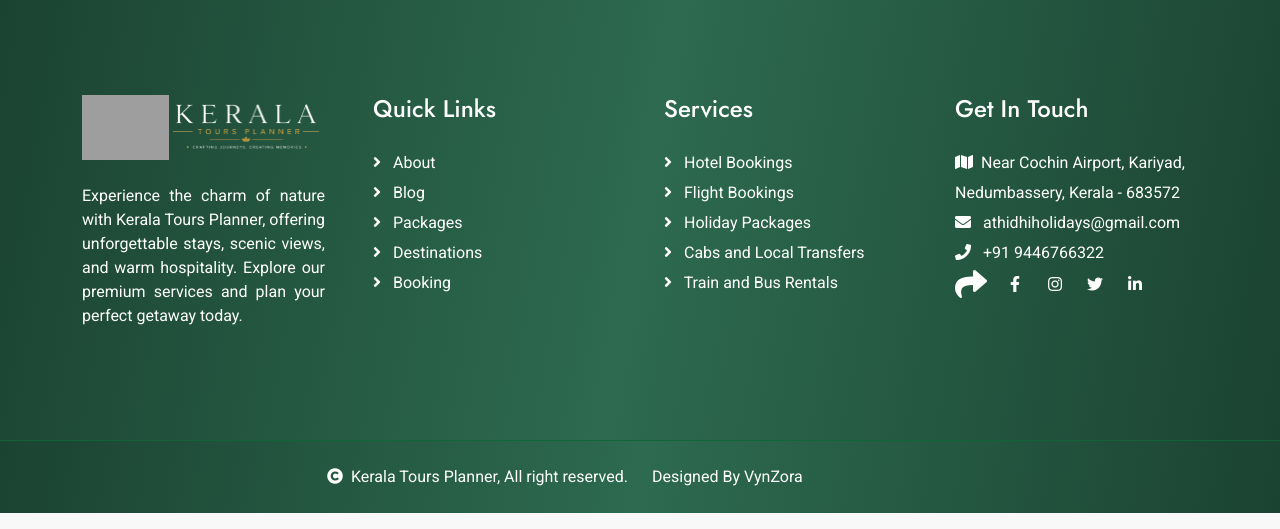
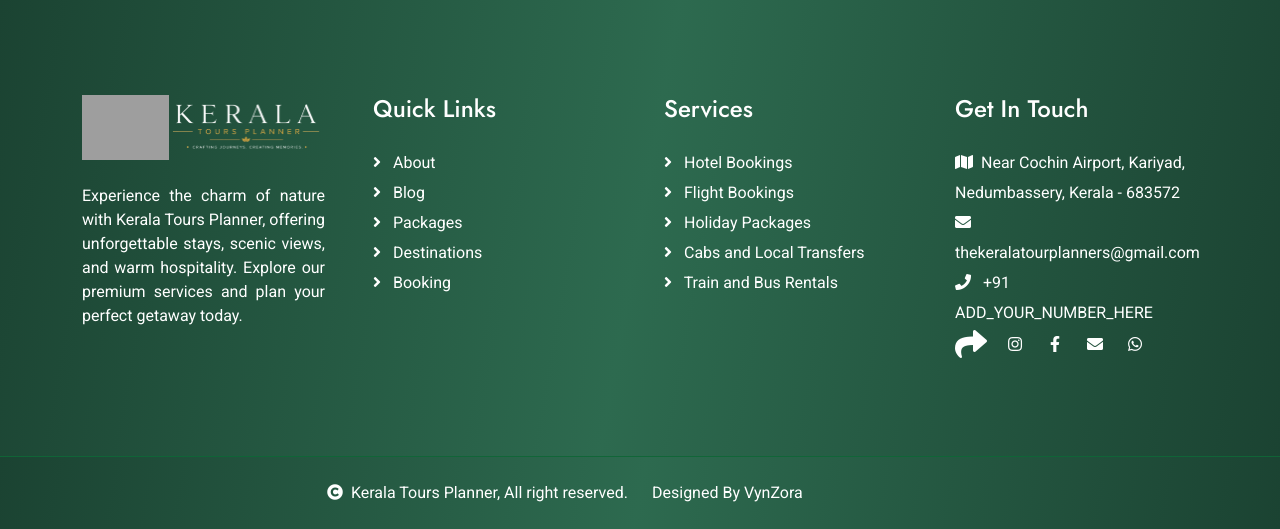
Before and after one commit to VynZora/athidhi-holidays, a Django app: page / in a window 1280 px wide. Shown: the part 4903-5432 px from the top of the page. Run offline with Django 3.2, Linux system fonts and the light colour scheme; data comes from the database, SQL or seed files in the repository; some libraries are stand-ins or nearby versions; grey boxes are pictures that could not be loaded.

Commit message:
some updates

```diff
--- a/templates/base.html
+++ b/templates/base.html
@@ -78,11 +78,10 @@
         <div class="row gx-0">
             <div class="col-lg-12 text-center text-lg-end mb-2 mb-lg-0">
                 <div class="d-inline-flex align-items-center" style="height: 45px;">
-                    <a class="btn btn-sm btn-outline-light btn-sm-square rounded-circle me-2" href="https://www.instagram.com/athidhi_holidays/profilecard"><i class="fab fa-instagram fw-normal"></i></a>
-                    <a class="btn btn-sm btn-outline-light btn-sm-square rounded-circle me-2" href="https://www.facebook.com/share/15p7cpjkEv/?mibextid=wwXIfr"><i class="fab fa-facebook-f fw-normal"></i></a>
-                    <a class="btn btn-sm btn-outline-light btn-sm-square rounded-circle me-2" href=""><i class="fab fa-twitter fw-normal"></i></a>
-                    <a class="btn btn-sm btn-outline-light btn-sm-square rounded-circle me-2" href=""><i class="fab fa-linkedin-in fw-normal"></i></a>
-                    <a class="btn btn-sm btn-outline-light btn-sm-square rounded-circle" href=""><i class="fab fa-youtube fw-normal"></i></a>
+                    <a class="btn btn-sm btn-outline-light btn-sm-square rounded-circle me-2" href="https://www.instagram.com/keralatoursplanner?igsh=eXE0M2Q5cGo3aHM3&utm_source=qr"><i class="fab fa-instagram fw-normal"></i></a>
+                    <a class="btn btn-sm btn-outline-light btn-sm-square rounded-circle me-2" href="https://www.facebook.com/share/16rCGaPXau/?mibextid=wwXIfr"><i class="fab fa-facebook-f fw-normal"></i></a>
+                    <a class="btn btn-sm btn-outline-light btn-sm-square rounded-circle me-2" href="mailto:thekeralatourplanners@gmail.com"><i class="fas fa-envelope fw-normal"></i></a>
+                    <a class="btn btn-sm btn-outline-light btn-sm-square rounded-circle" href="https://wa.me/ADD_YOUR_NUMBER_HERE"><i class="fab fa-whatsapp fw-normal"></i></a>
                 </div>
             </div>
         </div>
@@ -142,25 +141,25 @@
                 <div class="col-md-6 col-lg-6 col-xl-3">
                     <div class="footer-item d-flex flex-column">
                         <h4 class="mb-4 text-white">Services</h4>
-                        <a href="https://wa.me/919446766322"><i class="fas fa-angle-right me-2"></i> Hotel Bookings</a>
-                        <a href="https://wa.me/919446766322"><i class="fas fa-angle-right me-2"></i> Flight Bookings</a>
-                        <a href="https://wa.me/919446766322"><i class="fas fa-angle-right me-2"></i> Holiday Packages</a>
-                        <a href="https://wa.me/919446766322"><i class="fas fa-angle-right me-2"></i> Cabs and Local Transfers</a>
-                        <a href="https://wa.me/919446766322"><i class="fas fa-angle-right me-2"></i> Train and Bus Rentals  </a>
+                        <a href="https://wa.me/ADD_YOUR_NUMBER_HERE"><i class="fas fa-angle-right me-2"></i> Hotel Bookings</a>
+                        <a href="https://wa.me/ADD_YOUR_NUMBER_HERE"><i class="fas fa-angle-right me-2"></i> Flight Bookings</a>
+                        <a href="https://wa.me/ADD_YOUR_NUMBER_HERE"><i class="fas fa-angle-right me-2"></i> Holiday Packages</a>
+                        <a href="https://wa.me/ADD_YOUR_NUMBER_HERE"><i class="fas fa-angle-right me-2"></i> Cabs and Local Transfers</a>
+                        <a href="https://wa.me/ADD_YOUR_NUMBER_HERE"><i class="fas fa-angle-right me-2"></i> Train and Bus Rentals  </a>
                     </div>
                 </div>
                 <div class="col-md-6 col-lg-6 col-xl-3">
                     <div class="footer-item d-flex flex-column">
                         <h4 class="mb-4 text-white">Get In Touch</h4>
                         <a href=""><i class="fas fa-map me-2"></i>Near Cochin Airport, Kariyad, Nedumbassery, Kerala - 683572</a>
-                        <a href=""><i class="fas fa-envelope me-2"></i> athidhiholidays@gmail.com</a>
-                        <a href=""><i class="fas fa-phone me-2"></i> +91 9446766322 </a>
+                        <a href="mailto:thekeralatourplanners@gmail.com"><i class="fas fa-envelope me-2"></i> thekeralatourplanners@gmail.com</a>
+                        <a href="https://wa.me/ADD_YOUR_NUMBER_HERE"><i class="fas fa-phone me-2"></i> +91 ADD_YOUR_NUMBER_HERE </a>
                         <div class="d-flex align-items-center">
                             <i class="fas fa-share fa-2x text-white me-2"></i>
-                            <a class="btn-square btn rounded-circle mx-1" style="color: #fff;" href="https://www.facebook.com/share/15p7cpjkEv/?mibextid=wwXIfr"><i class="fab fa-facebook-f"></i></a>
-                            <a class="btn-square btn rounded-circle mx-1" style="color: #fff;" href="https://www.instagram.com/athidhi_holidays/profilecard"><i class="fab fa-instagram"></i></a>
-                            <a class="btn-square btn rounded-circle mx-1" style="color: #fff;" href=""><i class="fab fa-twitter"></i></a>
-                            <a class="btn-square btn rounded-circle mx-1" style="color: #fff;" href=""><i class="fab fa-linkedin-in"></i></a>
+                            <a class="btn-square btn rounded-circle mx-1" style="color: #fff;" href="https://www.instagram.com/keralatoursplanner?igsh=eXE0M2Q5cGo3aHM3&utm_source=qr"><i class="fab fa-instagram"></i></a>
+                            <a class="btn-square btn rounded-circle mx-1" style="color: #fff;" href="https://www.facebook.com/share/16rCGaPXau/?mibextid=wwXIfr"><i class="fab fa-facebook-f"></i></a>
+                            <a class="btn-square btn rounded-circle mx-1" style="color: #fff;" href="mailto:thekeralatourplanners@gmail.com"><i class="fas fa-envelope"></i></a>
+                            <a class="btn-square btn rounded-circle mx-1" style="color: #fff;" href="https://wa.me/ADD_YOUR_NUMBER_HERE"><i class="fab fa-whatsapp"></i></a>
                         </div>
                     </div>
                 </div>
@@ -185,7 +184,7 @@
     <!-- Copyright End -->
 
     <!-- Back to Top -->
-    <a href="https://wa.me/919446766322" target="_blank" class="whatsapp-btn">
+    <a href="https://wa.me/ADD_YOUR_NUMBER_HERE" target="_blank" class="whatsapp-btn">
         <i class="fab fa-whatsapp"></i>
     </a>
 
--- a/templates/contact.html
+++ b/templates/contact.html
@@ -38,14 +38,14 @@
                             <div class="text-center mb-4">
                                 <i class="fa fa-phone-alt fa-3x  mb-3" style="color: #013d28;"></i>
                                 <h4 class="text-primary">Mobile</h4>
-                                <p class="mb-0"> +91 9446766322</p>
+                                <p class="mb-0"> +91 ADD_YOUR_NUMBER_HERE</p>
                                 <!-- <p class="mb-0">+012 345 67890</p> -->
                             </div>
 
                             <div class="text-center">
                                 <i class="fa fa-envelope-open fa-3x  mb-3" style="color: #013d28;"></i>
                                 <h4 class="text-primary">Email</h4>
-                                <p class="mb-0">athidhiholidays@gmail.com</p>
+                                <p class="mb-0">thekeralatourplanners@gmail.com</p>
                                 <!-- <p class="mb-0">info@example.com</p> -->
                             </div>
                         </div>
--- a/templates/destination_details.html
+++ b/templates/destination_details.html
@@ -40,7 +40,7 @@
                     <div class="col-12 col-lg-6 order-lg-2">
                         <h1 class="mb-4">{{ destination.name }}</h1>
                         <p class="mb-4">{{ destination.description|safe }}</p>
-                        <a class="btn  rounded-pill py-3 px-5" style="background:linear-gradient(100deg, #1B4332, #2D6A4F, #1B4332); border-color: black; color: #fff;" href="https://wa.me/919446766322">Enquire Now</a>
+                        <a class="btn  rounded-pill py-3 px-5" style="background:linear-gradient(100deg, #1B4332, #2D6A4F, #1B4332); border-color: black; color: #fff;" href="https://wa.me/ADD_YOUR_NUMBER_HERE">Enquire Now</a>
                     </div>
                 </div>
             </div>
--- a/templates/index.html
+++ b/templates/index.html
@@ -353,7 +353,7 @@
                                             </div>
                                         </div>
                                         <div class="national-plus-icon">
-                                            <a href="https://wa.me/919446766322" class="my-auto"><i class="fas fa-link fa-2x text-white"></i></a>
+                                            <a href="https://wa.me/ADD_YOUR_NUMBER_HERE" class="my-auto"><i class="fas fa-link fa-2x text-white"></i></a>
                                         </div>
                                     </div>
                                 </div>
@@ -368,7 +368,7 @@
                                             </div>
                                         </div>
                                         <div class="national-plus-icon">
-                                            <a href="https://wa.me/919446766322" class="my-auto"><i class="fas fa-link fa-2x text-white"></i></a>
+                                            <a href="https://wa.me/ADD_YOUR_NUMBER_HERE" class="my-auto"><i class="fas fa-link fa-2x text-white"></i></a>
                                         </div>
                                     </div>
                                 </div>
@@ -384,7 +384,7 @@
                                         </div>
 
                                         <div class="national-plus-icon">
-                                            <a href="https://wa.me/919446766322" class="my-auto"><i class="fas fa-link fa-2x text-white"></i></a>
+                                            <a href="https://wa.me/ADD_YOUR_NUMBER_HERE" class="my-auto"><i class="fas fa-link fa-2x text-white"></i></a>
                                         </div>
                                     </div>
                                 </div>
@@ -399,7 +399,7 @@
                                             </div>
                                         </div>
                                         <div class="national-plus-icon">
-                                            <a href="https://wa.me/919446766322" class="my-auto"><i class="fas fa-link fa-2x text-white"></i></a>
+                                            <a href="https://wa.me/ADD_YOUR_NUMBER_HERE" class="my-auto"><i class="fas fa-link fa-2x text-white"></i></a>
                                         </div>
                                     </div>
                                 </div>
@@ -413,7 +413,7 @@
                                              </div>
                                         </div>
                                         <div class="national-plus-icon">
-                                            <a href="https://wa.me/919446766322" class="my-auto"><i class="fas fa-link fa-2x text-white"></i></a>
+                                            <a href="https://wa.me/ADD_YOUR_NUMBER_HERE" class="my-auto"><i class="fas fa-link fa-2x text-white"></i></a>
                                         </div>
                                     </div>
                                 </div>
@@ -427,7 +427,7 @@
                                             </div>
                                         </div>
                                         <div class="national-plus-icon">
-                                            <a href="https://wa.me/919446766322" class="my-auto"><i class="fas fa-link fa-2x text-white"></i></a>
+                                            <a href="https://wa.me/ADD_YOUR_NUMBER_HERE" class="my-auto"><i class="fas fa-link fa-2x text-white"></i></a>
                                         </div>
                                     </div>
                                 </div>
--- a/templates/package_details.html
+++ b/templates/package_details.html
@@ -40,7 +40,7 @@
                     <div class="col-12 col-lg-6 order-lg-2">
                         <h1 class="mb-4">{{ package.name }}</h1>
                         <p class="mb-4">{{ package.description|safe }}</p>
-                        <a class="btn  rounded-pill py-3 px-5" style="background:linear-gradient(100deg, #1B4332, #2D6A4F, #1B4332); border-color: black; color: #fff;" href="https://wa.me/919446766322">Enquire Now</a>
+                        <a class="btn  rounded-pill py-3 px-5" style="background:linear-gradient(100deg, #1B4332, #2D6A4F, #1B4332); border-color: black; color: #fff;" href="https://wa.me/ADD_YOUR_NUMBER_HERE">Enquire Now</a>
                     </div>
                 </div>
             </div>
--- a/templates/property_details.html
+++ b/templates/property_details.html
@@ -96,7 +96,7 @@
                         </div>
                         {% endif %}
 
-                        <a class="btn rounded-pill py-3 px-5 mt-3" style="background: linear-gradient(to right, #A67232, #C9A84C); border: none; color: #fff;" href="https://wa.me/919446766322">Enquire Now</a>
+                        <a class="btn rounded-pill py-3 px-5 mt-3" style="background: linear-gradient(to right, #A67232, #C9A84C); border: none; color: #fff;" href="https://wa.me/ADD_YOUR_NUMBER_HERE">Enquire Now</a>
                     </div>
                 </div>
             </div>
```
Also changed, not shown: templates/about.html (+6 -6 lines).
